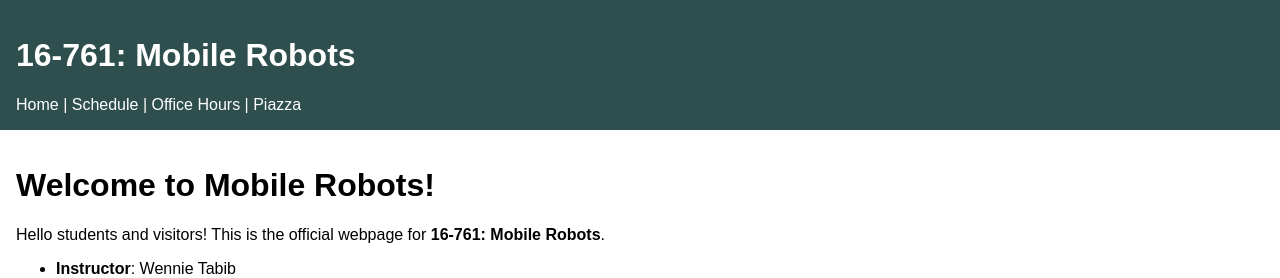
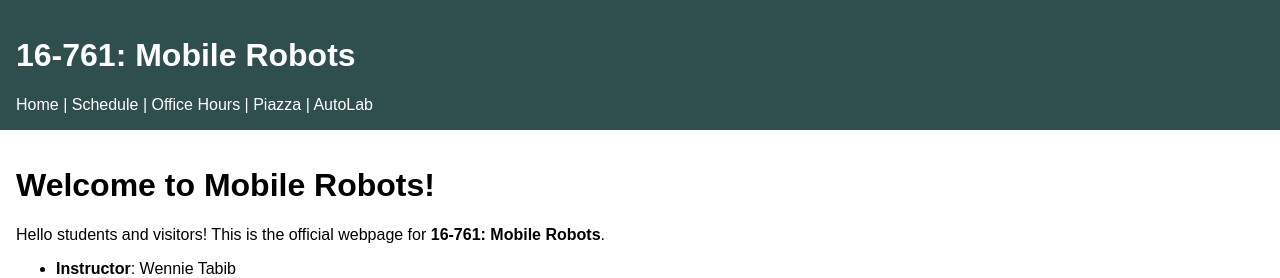
Before and after one commit to mr-cmu/mr-cmu.github.io, a Jekyll site: the page built from index.md, in a window 1280 px wide. Shown: the top 278 px of the page. Built offline with Jekyll 4.4.1, drawn with Linux system fonts in a browser that asks for light colours.

Commit message:
Adds link to autolab

```diff
--- a/_layouts/default.html
+++ b/_layouts/default.html
@@ -12,7 +12,8 @@
         <a href="{{ '/' | relative_url }}">Home</a> |
         <a href="{{ '/schedule' | relative_url }}">Schedule</a> |
         <a href="{{ '/office_hours' | relative_url }}">Office Hours</a> |
-        <a href="https://piazza.com/cmu/spring2025/16761">Piazza</a>
+        <a href="https://piazza.com/cmu/spring2025/16761">Piazza</a> |
+        <a href="https://autolab.andrew.cmu.edu/courses/16761-s25/assessments">AutoLab</a>
       </nav>
     </header>
 
```
